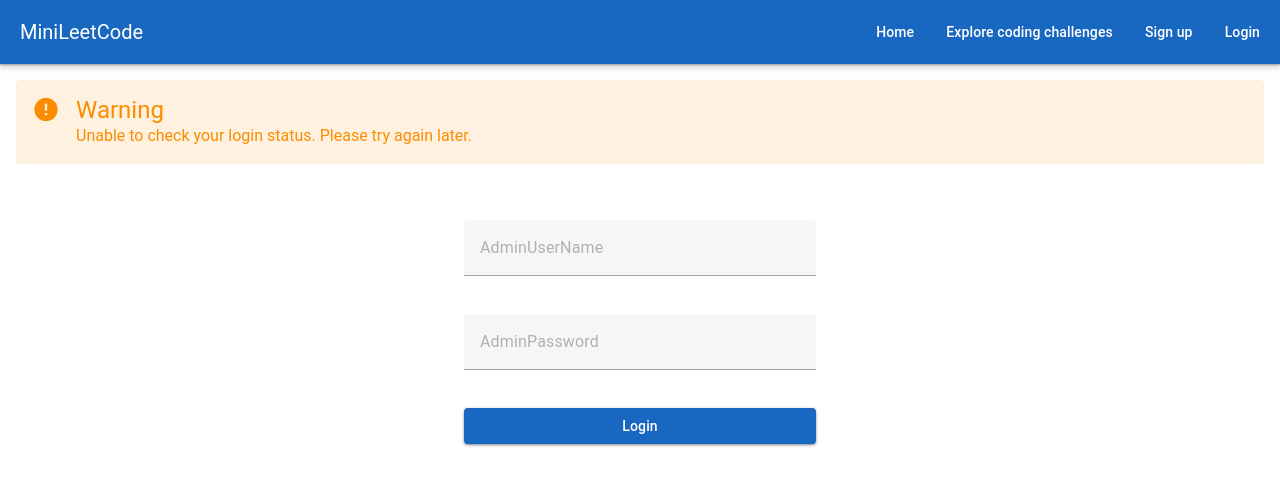
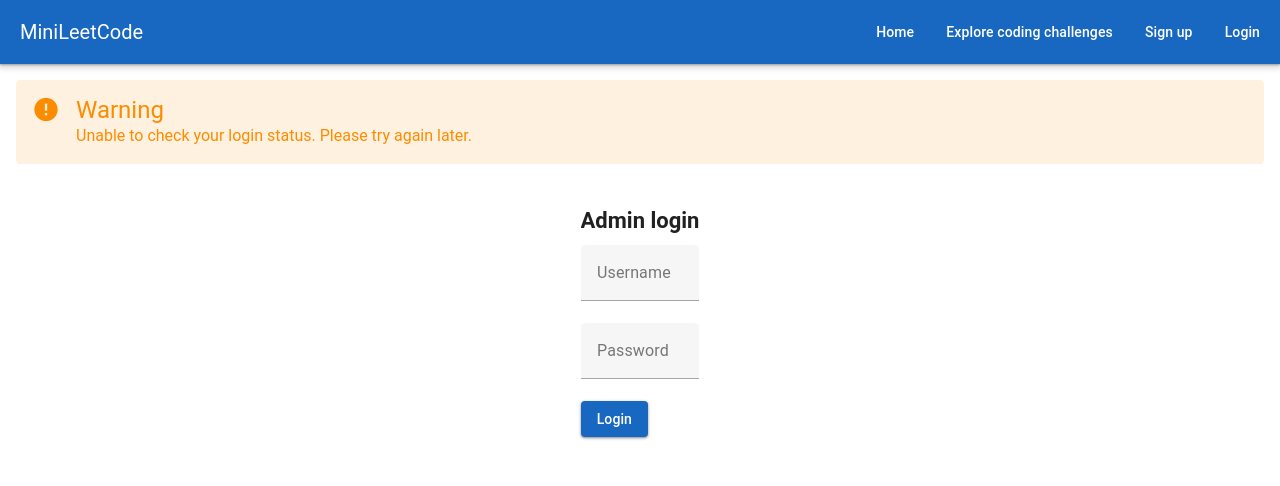
Before and after one commit to Mario0703/FullStack-Coding-Problem-Solving-Service, a Vue app in the folder frontend/: page /admin/AdminLogin in a window 1280 px wide. Shown: the top 486 px of the page. Built offline with nearby package versions, Linux system fonts and the light colour scheme; no server answers; the HTML template or start-up script is replaced by a standard one.

Commit message:
Refactor admin login components; integrate LoginPage for improved structure and user experience

```diff
--- a/frontend/src/components/AdminPages/AdminLogin/AdminLogin.vue
+++ b/frontend/src/components/AdminPages/AdminLogin/AdminLogin.vue
@@ -1,60 +1,54 @@
 <script setup lang="ts">
-import { ref } from "vue";
-import { useRouter } from "vue-router";
-import { isAdmin } from "@/authenticator/auth";
-import ErrorFeedback from "@/components/FeedBack/Error.vue";
+import { ref } from 'vue'
+import { useRouter } from 'vue-router'
+import type { SubmitEventPromise } from 'vuetify'
+import { isAdmin } from '@/authenticator/auth'
+import LoginPage from '@/components/authentication/LoginPage.vue'
 
-const router = useRouter();
-const adminUserName = ref("");
-const adminPassword = ref("");
-const loginError = ref("");
+const router = useRouter()
+const adminUserName = ref('')
+const adminPassword = ref('')
+const loginError = ref('')
+const isSubmitting = ref(false)
 
+async function adminSignIn(_event: SubmitEventPromise) {
+  loginError.value = ''
+  isSubmitting.value = true
 
-async function AdminSignIn(){
-  const response = await fetch("http://localhost:8082/api/admin/login", {
-    method: "POST",
-    headers: { "Content-Type": "application/json" },
-    credentials: "include",
-    body: JSON.stringify({ adminUserName: adminUserName.value, adminPassword: adminPassword.value }),
-  });
+  try {
+    const response = await fetch('http://localhost:8082/api/admin/login', {
+      method: 'POST',
+      headers: { 'Content-Type': 'application/json' },
+      credentials: 'include',
+      body: JSON.stringify({
+        adminUserName: adminUserName.value.trim(),
+        adminPassword: adminPassword.value,
+      }),
+    })
 
-  if (!response.ok) {
-    loginError.value = "Invalid admin username or password.";
-    return;
+    if (!response.ok) {
+      loginError.value = 'Invalid admin username or password.'
+      return
+    }
+
+    isAdmin.value = true
+    await router.push({ name: 'adminLoginConfirmed' })
+  } catch {
+    loginError.value = 'Unable to reach the server. Please try again later.'
+  } finally {
+    isSubmitting.value = false
   }
-
-  await router.push({ name: "adminLoginConfirmed" });
-  isAdmin.value = true;
-
 }
-
-
 </script>
 
 <template>
-  <v-container class="d-flex align-center justify-center">
-    <ErrorFeedback v-if="loginError" :message="loginError" class="mb-4" />
-    <v-form @submit.prevent="AdminSignIn" class="elevation-12 pa-6" style="max-width: 400px; width: 100%;">
-      <v-text-field
-        v-model="adminUserName"
-        placeholder="AdminUserName"
-        outlined
-        dense
-        class="mb-4"
-      ></v-text-field>
-      <v-text-field
-        v-model="adminPassword"
-        placeholder="AdminPassword"
-        outlined
-        dense
-        type="password"
-        class="mb-4"
-      ></v-text-field>
-      <v-btn type="submit" color="primary" block>Login</v-btn>
-    </v-form>
-  </v-container>
+  <LoginPage
+    login-title="Admin login"
+    :login-error="loginError"
+    :is-submitting="isSubmitting"
+    :login="adminSignIn"
+    :allow-email-login="false"
+    v-model:name="adminUserName"
+    v-model:password="adminPassword"
+  />
 </template>
-
-<style scoped>
-
-</style>
--- a/frontend/src/components/authentication/LoginPage.vue
+++ b/frontend/src/components/authentication/LoginPage.vue
@@ -1,130 +1,104 @@
 <script setup lang="ts">
-import { computed, ref } from "vue";
-import { useRouter } from "vue-router";
-import { currentUser, type UserData } from "@/authenticator/auth";
-import { getLoginValidationErrors } from "@/utils/UserInputCheck";
 import ErrorFeedback from "@/components/FeedBack/Error.vue";
+import LoginWithEmail from "@/components/authentication/LoginWithEmail.vue";
+import ForgotPasswordLink from "@/components/authentication/ForgotPasswordLink.vue";
+import type { PropType } from "vue";
+import type { SubmitEventPromise } from "vuetify";
 
-const router = useRouter();
-const email = ref("");
-const userName = ref("");
-const password = ref("");
-const loginError = ref("");
-const isSubmitting = ref(false);
-const loginWithEmail = ref(false);
 
-const loginWithUsername = computed(() => !loginWithEmail.value);
+const props = defineProps({
+  loginTitle: {
+    type: String,
+    required : true
+  },
+  loginError: {
+    type: String,
+    required : false
+  },
+  loginWithEmail: {
+    type: Boolean,
+    default: false,
+  },
+  allowEmailLogin: {
+    type: Boolean,
+    default: true,
+  },
+  name: {
+    type: String,
+    default: '',
+  },
+  password: {
+    type: String,
+    default: '',
+  },
+  isSubmitting: {
+    type: Boolean,
+    default: false,
+  },
+  login: {
+    type: Function as PropType<(event: SubmitEventPromise) => unknown>,
+    required: true,
+  },
+})
 
-type LoginData = {
-  email?: string;
-  userName?: string;
-  password: string;
-};
+const emit = defineEmits<{
+  'update:loginWithEmail': [value: boolean]
+  'update:name': [value: string]
+  'update:password': [value: string]
+}>()
 
-async function LogIn() {
-  loginError.value = "";
-  const validationErrors = getLoginValidationErrors({
-    identifier: loginWithEmail.value ? email.value : userName.value,
-    password: password.value,
-    identifierType: loginWithEmail.value ? "email" : "username",
-  });
-
-  if (validationErrors.length > 0) {
-    loginError.value = validationErrors.join(" ");
-    return;
-  }
-
-  const loginData: LoginData = {
-    password: password.value,
-    ...(loginWithEmail.value
-      ? { email: email.value.trim() }
-      : { userName: userName.value.trim() }),
-  };
-
-  isSubmitting.value = true;
-
-  try {
-    const response = await fetch("http://localhost:8082/api/user/login", {
-      method: "POST",
-      headers: {
-        "Content-Type": "application/json",
-      },
-      credentials: "include",
-      body: JSON.stringify(loginData),
-    });
-
-    if (response.status === 400 || response.status === 401) {
-      loginError.value = "Invalid email/username or password.";
-      return;
-    }
-
-    if (!response.ok) {
-      loginError.value = "The server could not log you in. Please try again later.";
-      return;
-    }
-
-    const loggedInUser = (await response.json()) as UserData;
-    currentUser.value = loggedInUser;
-    await router.push({ name: "loginConfirmed" });
-  } catch {
-    loginError.value = "Unable to reach the server. Please try again later.";
-  } finally {
-    isSubmitting.value = false;
-  }
-}
 </script>
 
 <template>
   <v-container class="d-flex align-center justify-center">
     <ErrorFeedback
-      v-if="loginError"
+      v-if="props.loginError"
       title="Login failed"
-      :message="loginError"
+      :message="props.loginError"
       variant="tonal"
       class="mb-4"
     />
 
-    <v-form class="signup-form" @submit.prevent="LogIn">
-      <v-card-title class="text-h5 font-weight-bold px-0">Login to your account</v-card-title>
+    <v-form class="signup-form" @submit.prevent="props.login">
+      <v-card-title class="text-h5 font-weight-bold px-0">{{ props.loginTitle }}</v-card-title>
 
       <v-switch
-        v-model="loginWithEmail"
+        v-if="props.allowEmailLogin"
+        :model-value="props.loginWithEmail"
         label="Log in with email"
         color="primary"
+        @update:model-value="emit('update:loginWithEmail', Boolean($event))"
+      />
+
+      <LoginWithEmail
+        v-if="props.allowEmailLogin && props.loginWithEmail"
+        :model-value="props.name"
+        @update:model-value="emit('update:name', $event)"
       />
 
       <v-text-field
-        v-if="loginWithEmail"
-        v-model="email"
-        label="Email"
-        placeholder="Type your email"
-        type="email"
-        autocomplete="email"
+        v-else
+        :model-value="props.name"
+        label="Username"
+        placeholder="Type your username"
+        autocomplete="username"
+        @update:model-value="emit('update:name', $event)"
       />
 
       <v-text-field
-        v-if="loginWithUsername"
-        v-model="userName"
-        label="Username"
-        placeholder="Type your username"
-        autocomplete="username"
-      />
-
-      <v-text-field
-        v-model="password"
+        :model-value="props.password"
         label="Password"
         placeholder="Type your password"
         type="password"
         autocomplete="current-password"
+        @update:model-value="emit('update:password', $event)"
       />
-      <RouterLink class="text-primary text-decoration-none" :to="{ name: 'forgotPassword' }">
-        Forgot password?
-      </RouterLink>
+      <ForgotPasswordLink v-if="props.allowEmailLogin && props.loginWithEmail" />
       <v-btn
         type="submit"
         color="primary"
-        :loading="isSubmitting"
-        :disabled="isSubmitting"
+        :loading="props.isSubmitting"
+        :disabled="props.isSubmitting"
       >
         Login
       </v-btn>
--- a/frontend/src/router/routes.ts
+++ b/frontend/src/router/routes.ts
@@ -2,7 +2,7 @@ import UserSignup from '@/components/authentication/UserSignup.vue'
 import LandingPage from '@/components/home/LandingPage.vue'
 import ChallengePage from '@/components/challenges/ChallengePage.vue'
 import ConfirmSignUp from '@/components/authentication/ConfirmSignUp.vue'
-import LoginPage from '@/components/authentication/LoginPage.vue'
+import UserLogin from '@/components/authentication/UserLogin.vue'
 import UserLoginConfirmed from '@/components/authentication/UserLoginConfirmed.vue'
 import UserPage from '@/components/user/UserPage.vue'
 import ForgotPassword from '@/components/user/ForgotPassword.vue'
@@ -38,7 +38,7 @@ export const routes = [
   {
     path: '/Login',
     name: 'login',
-    component: LoginPage,
+    component: UserLogin,
   },
   {
     path: '/forgot-password',
```
